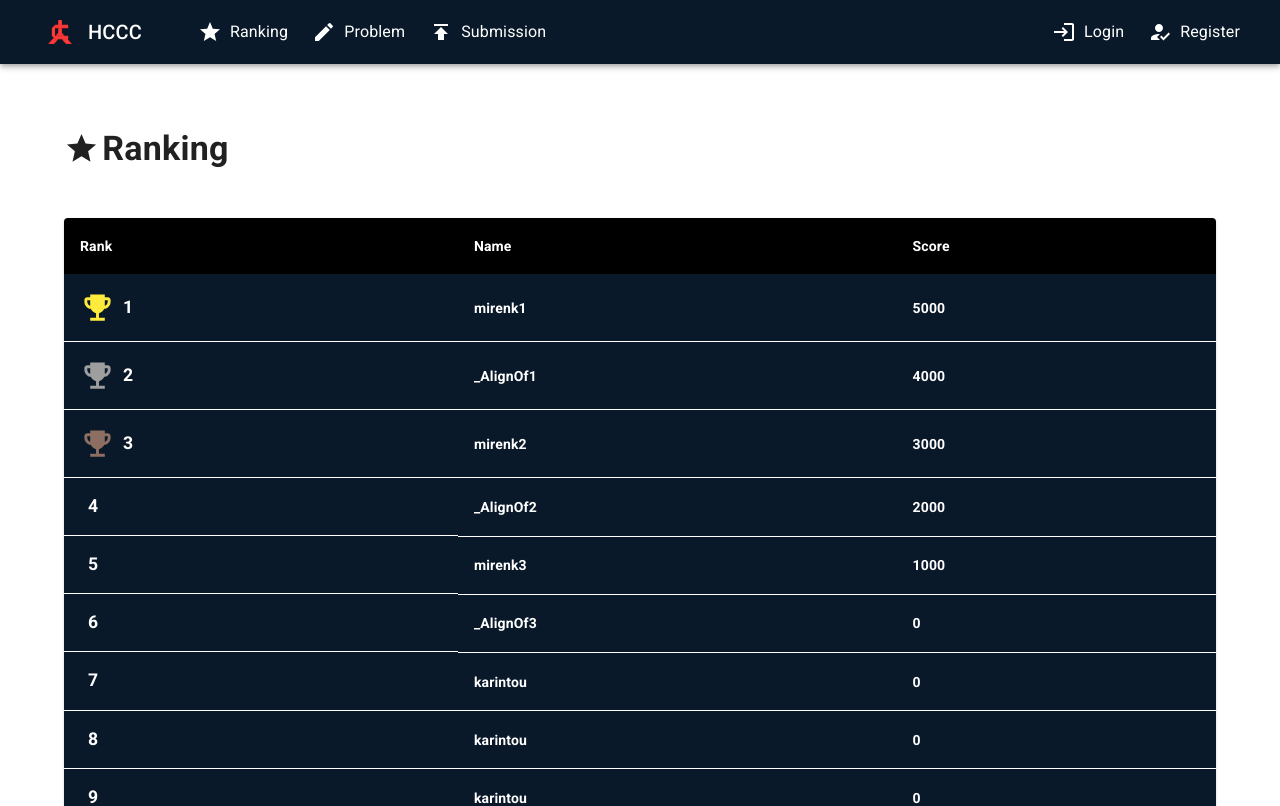
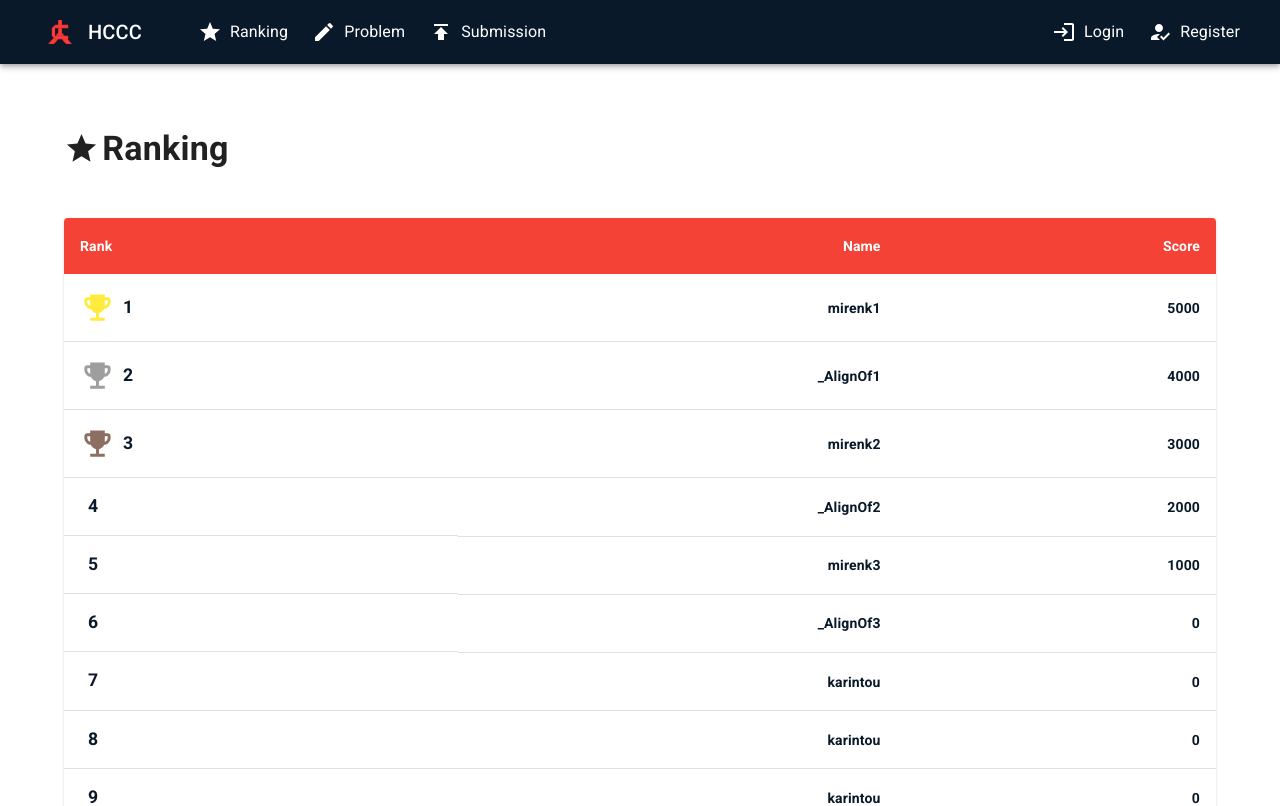
Before and after one commit to HumanCCompilerContest/Human-C-Compiler-Contest_frontend, a Next.js app: page /ranking in a window 1280 px wide. Shown: the top 806 px of the page. Built offline with nearby package versions, Linux system fonts and the light colour scheme.

Commit message:
fix table style

```diff
--- a/src/components/molecules/RankingTable.tsx
+++ b/src/components/molecules/RankingTable.tsx
@@ -36,8 +36,8 @@ const BasicTable = () => {
         <TableHead>
           <StyledTableRow>
             <StyledTableCell>Rank</StyledTableCell>
-            <StyledTableCell align='left'>Name</StyledTableCell>
-            <StyledTableCell align='left'>Score</StyledTableCell>
+            <StyledTableCell align='right'>Name</StyledTableCell>
+            <StyledTableCell align='right'>Score</StyledTableCell>
           </StyledTableRow>
         </TableHead>
         <TableBody>
@@ -65,8 +65,8 @@ const BasicTable = () => {
                   {row.rank}
                 </span>
               </StyledTableCell>
-              <StyledTableCell align='left'>{row.name}</StyledTableCell>
-              <StyledTableCell align='left'>{row.score}</StyledTableCell>
+              <StyledTableCell align='right'>{row.name}</StyledTableCell>
+              <StyledTableCell align='right'>{row.score}</StyledTableCell>
             </StyledTableRow>
           ))}
         </TableBody>
@@ -76,17 +76,16 @@ const BasicTable = () => {
 }
 
 const StyledTableCell = styled(TableCell)(({ theme }) => ({
-  borderBottom: `1px solid white`,
   [`&.${tableCellClasses.head}`]: {
-    backgroundColor: 'black',
-    color: theme.palette.common.white,
+    backgroundColor: theme.palette.secondary.main,
+    color: 'white',
     fontWeight: 700,
   },
   [`&.${tableCellClasses.body}`]: {
     fontSize: 14,
     fontWeight: 600,
-    backgroundColor: theme.palette.primary.main,
-    color: theme.palette.common.white,
+    backgroundColor: 'white',
+    color: theme.palette.primary.main,
   },
 }))
 
```
